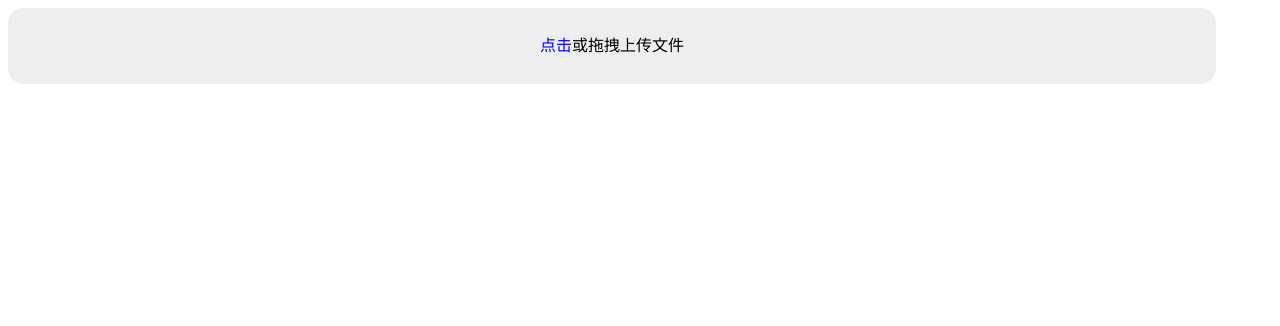
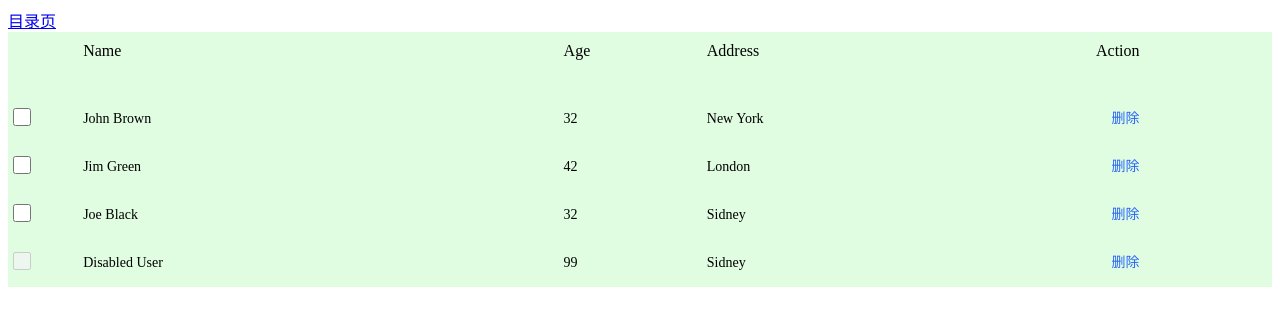
Before and after one commit to lishuangfeng/react-components-project, a React app: page /tablepage in a window 1280 px wide. Shown: the top 326 px of the page. Built offline with nearby package versions, Linux system fonts and the light colour scheme.

Commit message:
table
tablepage

```diff
--- a/src/component/index.js
+++ b/src/component/index.js
@@ -1,5 +1,7 @@
 import UploadProgress from "./upload-progress";
+import TablePage from "./table";
 
 export {
-    UploadProgress
+    UploadProgress,
+    TablePage
 }
--- /dev/null
+++ b/src/component/table/index.js
@@ -0,0 +1,60 @@
+import React from "react";
+import styles from "./index.module.scss";
+
+const Table = (props) => {
+const{data, columns, checkItem} = props;
+let indexList = [];
+
+  // const checkItem = (obj, item) => {
+  //   item.checked = obj.target.checked;
+  //   const list = data.filter(
+  //     (checkedItem) => checkedItem.checked === true
+  //   );
+  //   window.console.log("选择",list)
+  //   setCheckList(list);
+  // };
+
+  for (let key in data[0]) {
+    if(key !== "key") {
+      indexList = indexList.concat([key]);
+    }
+  }
+
+  return (
+    <div className={styles.tableContainer}>
+      <table className={styles.table}>
+        <thead>
+          <tr className={styles.column}>
+            {columns.map((item) => (
+              <th key={item.dataIndex}>{item.title}</th>
+            ))}
+          </tr>
+        </thead>
+        <tbody>
+          {data.map((item) => (
+            <tr key={item.key} className={styles.row}>
+              <td>
+                <input
+                  type="checkbox"
+                  onChange={e => checkItem(e, item)}
+                  className={styles.checkbox}
+                  disabled={item.disabled}
+                />
+              </td>
+              {indexList.map((child, index) => (
+                <td key={`${item.key}-${index}`}>{item[child]}</td>
+              ))}
+              <td>
+                {columns.map((col) => (
+                  col.render && col.render(item)
+                ))}
+              </td>
+            </tr>
+          ))}
+        </tbody>
+      </table>
+    </div>
+  );
+};
+
+export default Table;
--- /dev/null
+++ b/src/component/table/index.module.scss
@@ -0,0 +1,128 @@
+.tableContainer {
+    width: 100%;
+    background-color: #e0fce1;
+    cursor: pointer;
+
+    .table {
+      width: 100%;
+      border-spacing: 5px 10px;
+      height: 100%;
+      display: inline-block;
+
+      thead {
+        display: inline-block;
+        width: 100%;
+        margin-bottom: 16px;
+
+      }
+
+      tbody {
+        width: 100%;
+        display: inline-block;
+        height: calc(100% - 54px);
+        overflow-y: auto;
+      }
+
+      tbody::-webkit-scrollbar{
+        width:0;
+      }
+
+      tr {
+        width: 100%;
+        display: block;
+      }
+
+      th {
+        display: inline-block;
+        padding-top: 8px;
+      }
+
+      td {
+        padding-top: 10px;
+        display: inline-block;
+        word-break: break-all;
+      }
+    }
+
+    .column th {
+      text-align: left;
+      line-height: 22px;
+      object-fit: contain;
+      font-family: PingFangSC;
+      font-size: 16px;
+      font-weight: normal;
+      font-stretch: normal;
+      font-style: normal;
+      line-height: 1.38;
+      letter-spacing: normal;
+      display: inline-block;
+      vertical-align: inherit;
+      height: 38px;
+    }
+
+    .column > th {
+      width: 11.17%;
+    }
+
+    .column > th:first-child {
+      visibility: hidden;
+      width: 5.71%;
+    }
+
+    .column > th:nth-child(2){
+      width: 37.85%;
+    }
+
+    .column > th:nth-child(5){
+      width: 22.91%;
+    }
+
+    .column > th:last-child {
+      text-align: right;
+    }
+
+    .row {
+      line-height: 22px;
+      object-fit: contain;
+      font-family: PingFangSC;
+      font-size: 14px;
+      font-weight: normal;
+      font-stretch: normal;
+      font-style: normal;
+      line-height: 1.38;
+      letter-spacing: normal;
+      display: inline-block;
+      vertical-align: inherit;
+      height: 40px;
+      margin-bottom: 8px;
+
+      td div{
+        color:#2663fc;
+        text-align: right;
+      }
+
+    input[type=checkbox]{
+        width: 18px;
+        height: 18px;
+        object-fit: contain;
+        border-radius: 4px;
+        background-color: #fff;
+        border-color: #2663fc;
+        cursor: pointer;
+      }
+    }
+  }
+  .row > td {
+    width: 11.17%;
+  }
+  .row > td:first-child {
+    width: 5.71%;
+  }
+
+  .row > td:nth-child(2) {
+    width: 37.85%;
+  }
+
+  .row > td:nth-child(5) {
+    width: 22.91%;
+  }
--- a/src/index.js
+++ b/src/index.js
@@ -1,10 +1,15 @@
 import React from 'react';
 import ReactDOM from 'react-dom';
-import {Upload} from './pages';
+import {BrowserRouter as Router , Route} from 'react-router-dom';
+import { Upload, TablePage, TopPage } from './pages';
 
 ReactDOM.render(
-  <React.StrictMode>
-    <Upload />
-  </React.StrictMode>,
+      <Router>
+      <div>
+          <Route exact path="/" component={TopPage} />
+          <Route exact path="/upload" component={Upload} />
+          <Route exact path="/tablepage" component={TablePage} />
+      </div>
+  </Router>,
   document.getElementById('root')
 );
--- /dev/null
+++ b/src/pages/tablepage/index.js
@@ -0,0 +1,86 @@
+import React from "react";
+import Table from "../../component/table";
+import {NavLink} from 'react-router-dom';
+
+const data = [
+  {
+    key: '1',
+    name: 'John Brown',
+    age: 32,
+    address: 'New York',
+  },
+  {
+    key: '2',
+    name: 'Jim Green',
+    age: 42,
+    address: 'London',
+  },
+  {
+    key: '3',
+    name: 'Joe Black',
+    age: 32,
+    address: 'Sidney',
+  },
+  {
+    key: '4',
+    name: 'Disabled User',
+    age: 99,
+    address: 'Sidney',
+    disabled: true
+  },
+];
+
+
+const TablePage = () => {
+
+  const deleteItem = (item) => {
+    console.log("删除", item.key)
+  };
+
+  const checkItem = (obj, item) => {
+    item.checked = obj.target.checked;
+    const list = data.filter(
+      (checkedItem) => checkedItem.checked === true
+    );
+    window.console.log("选择",list)
+  };
+
+  const columns = [
+    {
+      title: 'Checkbox',
+      dataIndex: 'checkbox',
+    },
+    {
+      title: 'Name',
+      dataIndex: 'name',
+    },
+    {
+      title: 'Age',
+      dataIndex: 'age',
+    },
+    {
+      title: 'Address',
+      dataIndex: 'address',
+    },
+    {
+      title: 'Action',
+      dataIndex: 'Action',
+      render: (record) =>
+        <div key={`del-${record.key}`} onClick={() => deleteItem(record)} id={record.key}>
+          删除
+        </div>,
+    },
+  ];
+  return (
+    <div>
+      <NavLink to="/">目录页</NavLink>
+      <Table
+        data={data}
+        columns={columns}
+        checkItem={checkItem}
+      />
+    </div>
+  );
+};
+
+export default TablePage;
--- /dev/null
+++ b/src/pages/toppage/index.js
@@ -0,0 +1,15 @@
+import React from "react";
+import {NavLink} from 'react-router-dom';
+
+const TopPage = () => {
+  return (
+    <div>
+       目录
+       <br/>
+       <NavLink to="/tablepage">带checkbox的table</NavLink><br/>
+       <NavLink to="/upload">带进度条的上传组件</NavLink>
+    </div>
+  );
+};
+
+export default TopPage;
--- a/src/pages/upload/index.js
+++ b/src/pages/upload/index.js
@@ -1,5 +1,6 @@
 import React, { useEffect, useState } from "react";
 import {UploadProgress} from "../../component"
+import {NavLink} from 'react-router-dom';
 import  styles from "./index.module.scss";
 
 const FileUpload = () => {
@@ -102,7 +103,9 @@ const FileUpload = () => {
   }, [setShowProgress]);
 
   return (
-    <div className={styles.fileupload_process_container} id="drop_area">
+    <div>
+      <NavLink to="/">目录页</NavLink>
+      <div className={styles.fileupload_process_container} id="drop_area">
       {showProgress ? (
         <UploadProgress
           fileName={file.name}
@@ -126,6 +129,7 @@ const FileUpload = () => {
         </div>
       )}
     </div>
+    </div>
   );
 };
 
```
Also changed, not shown: src/pages/index.js (+6 -1 lines).
